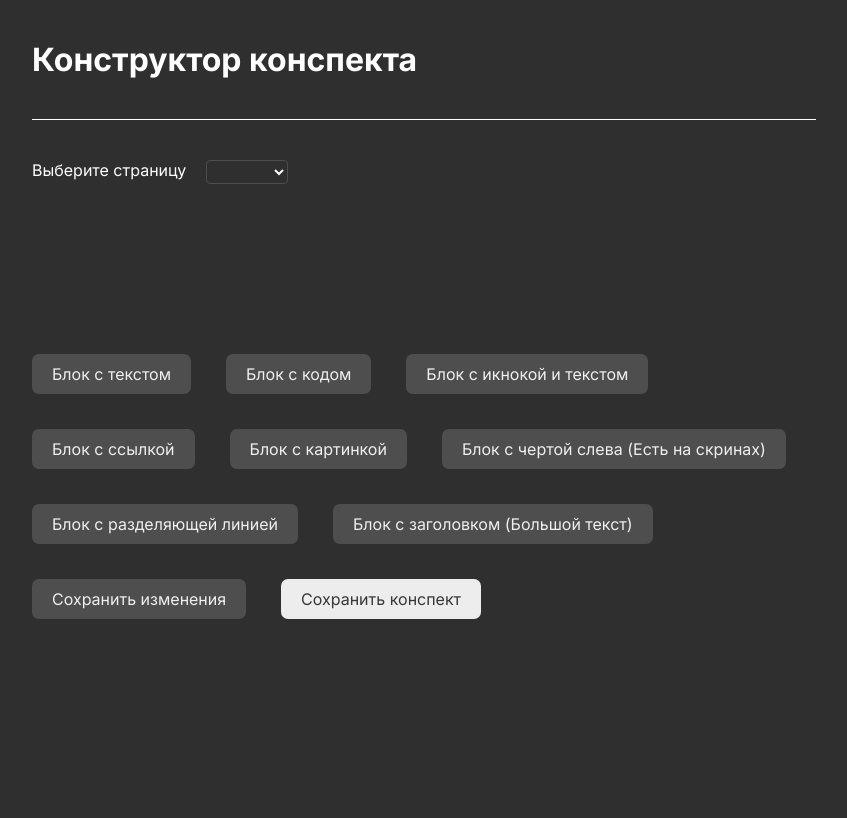
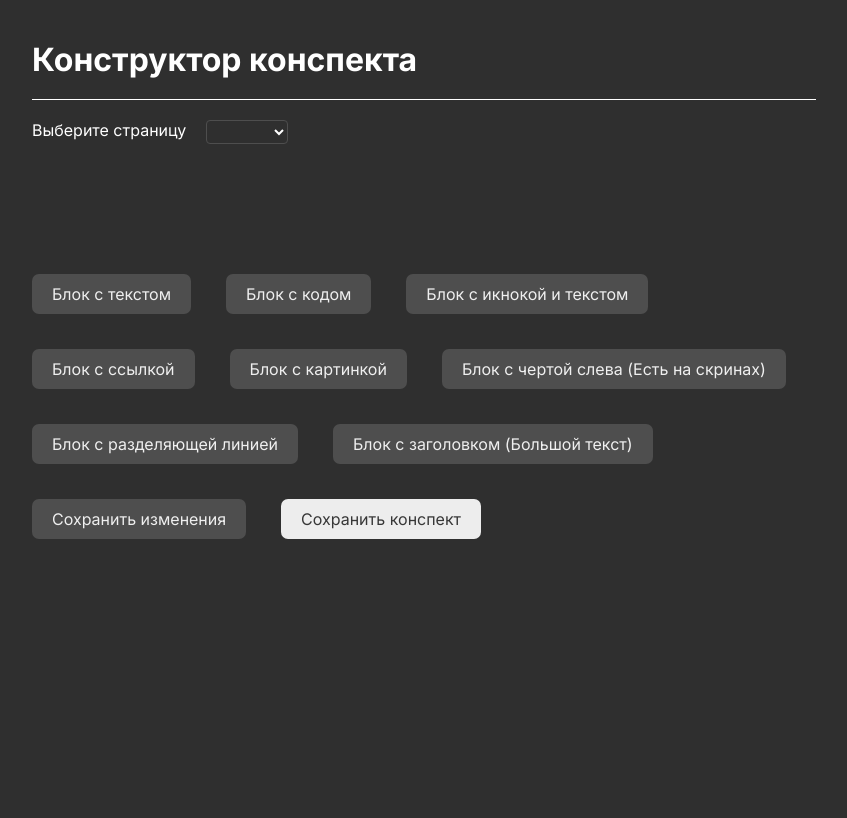
Before and after one commit to Aplles/python_studying, a Django app: page /constructor/ in a window 1280 px wide; the page is wider, and only the part inside the window is pictured. Shown: the part 81-899 px from the top of that part, without its empty margins (216-1063 px from the left). After the commit the page ends 620 px from the top of that part, so only its background shows below. Run offline with Django 4.2, Linux system fonts and the light colour scheme; the visitor is signed in with stand-in values (Sample User, id 1); data that the repository does not hold is empty; parts of the project's set-up code (start-up, migrations or seed data) failed here and were passed over.

Commit message:
change styles

```diff
--- a/api/static/css/basics.css
+++ b/api/static/css/basics.css
@@ -7,12 +7,9 @@ main {
     margin: 40px auto;
     display: flex;
     flex-direction: column;
-    gap: 40px;
+    gap: 20px;
 }
 
-.mainSize {
-    height: 2315px;
-}
 
 .searchBasics input {
     width: 784px;
--- a/api/static/css/introduction.css
+++ b/api/static/css/introduction.css
@@ -1,6 +1,7 @@
 .designation {
     display: flex;
     gap: 20px;
+    align-items: stretch;
 }
 
 .example_designation {
@@ -17,6 +18,8 @@
 
 pre {
     white-space: pre-wrap;
+    line-height: 25px;
+    font-size: 18px;
 }
 
 .explanation_designation {
@@ -171,3 +174,9 @@ pre {
 main p {
     font-weight: 400;
 }
+
+.left-line {
+    width: 5px;
+    background-color: white;
+    border-radius: 15px;
+}
--- a/api/static/js/constructor.js
+++ b/api/static/js/constructor.js
@@ -88,22 +88,6 @@ function createBlock_TextBlock_Line() {
     // Создаем элемент p и добавляем текст
     const P = document.createElement("p");
 
-    // Создаем SVG элемент
-    const svg = document.createElementNS("http://www.w3.org/2000/svg", "svg");
-    svg.setAttribute("width", "10");
-    svg.setAttribute("height", "81");
-    svg.setAttribute("viewBox", "0 0 4 81");
-    svg.setAttribute("fill", "none");
-
-    // Создаем path элемент
-    const path = document.createElementNS("http://www.w3.org/2000/svg", "path");
-    path.setAttribute("d", "M2 2L2 79");
-    path.setAttribute("stroke", "white");
-    path.setAttribute("stroke-width", "4");
-    path.setAttribute("stroke-linecap", "round");
-    // Добавляем svg и p в блок
-    block.appendChild(svg);
-    svg.appendChild(path);
     block.appendChild(P);
     // Создаем input для ввода текста
     var input = document.createElement("input");
--- a/api/templates/base.html
+++ b/api/templates/base.html
@@ -18,7 +18,7 @@
     {% block style %}{% endblock %}
 
     <script>
-        {% if DEBUG == 'False' %}
+        {% if DEBUG == 'False' and not request.user.is_superuser  %}
             document.addEventListener('keydown', function (event) {
                 if (event.key === 'PrintScreen') {
                     event.preventDefault();
--- a/api/templates/introduction.html
+++ b/api/templates/introduction.html
@@ -45,7 +45,7 @@
                     <h3>{{ block.text }}</h3>
                 {% elif block.type == 'QUOTETEXT' %}
                     <div class="designation">
-                        <img src="/static/assets/lapo4ka.svg" alt="" />
+                        <div class="left-line"></div>
                         <p>
                             {{ block.text }}
                         </p>
```
